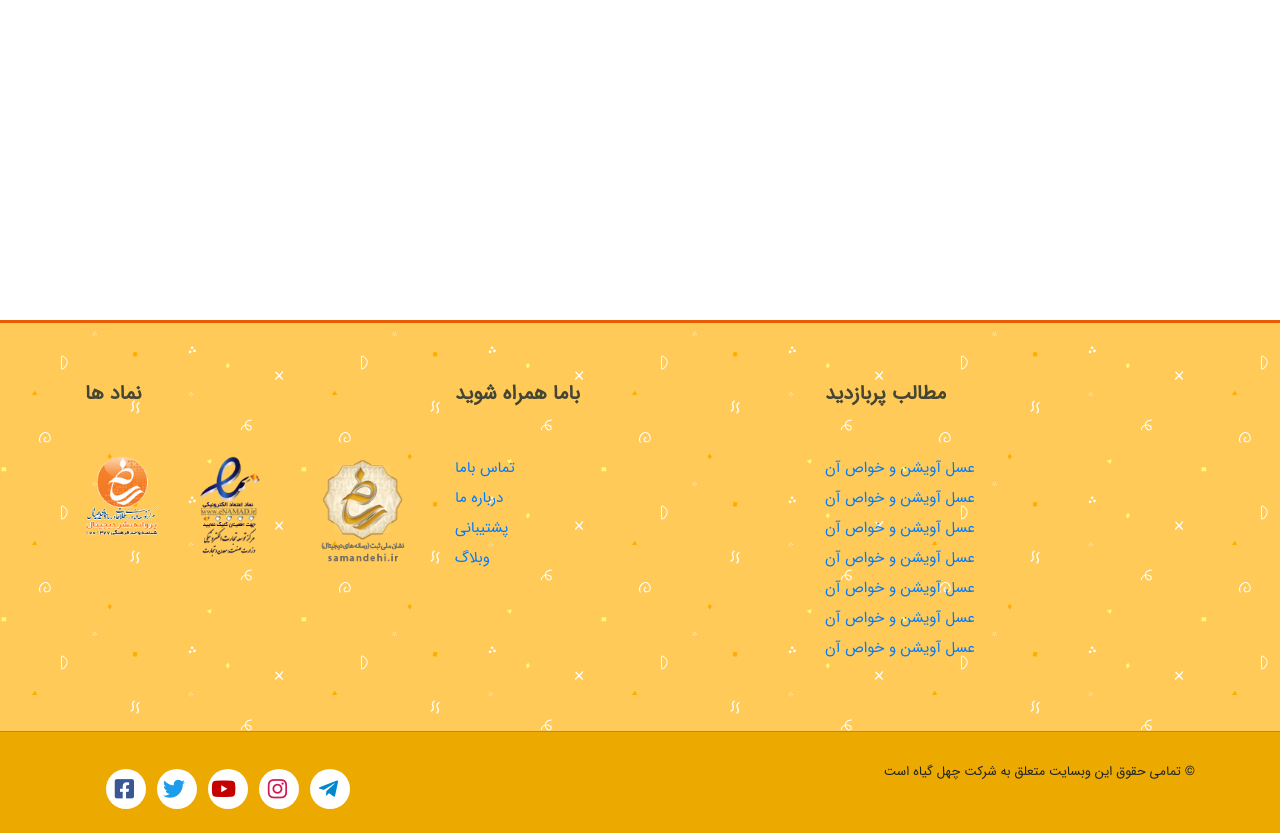
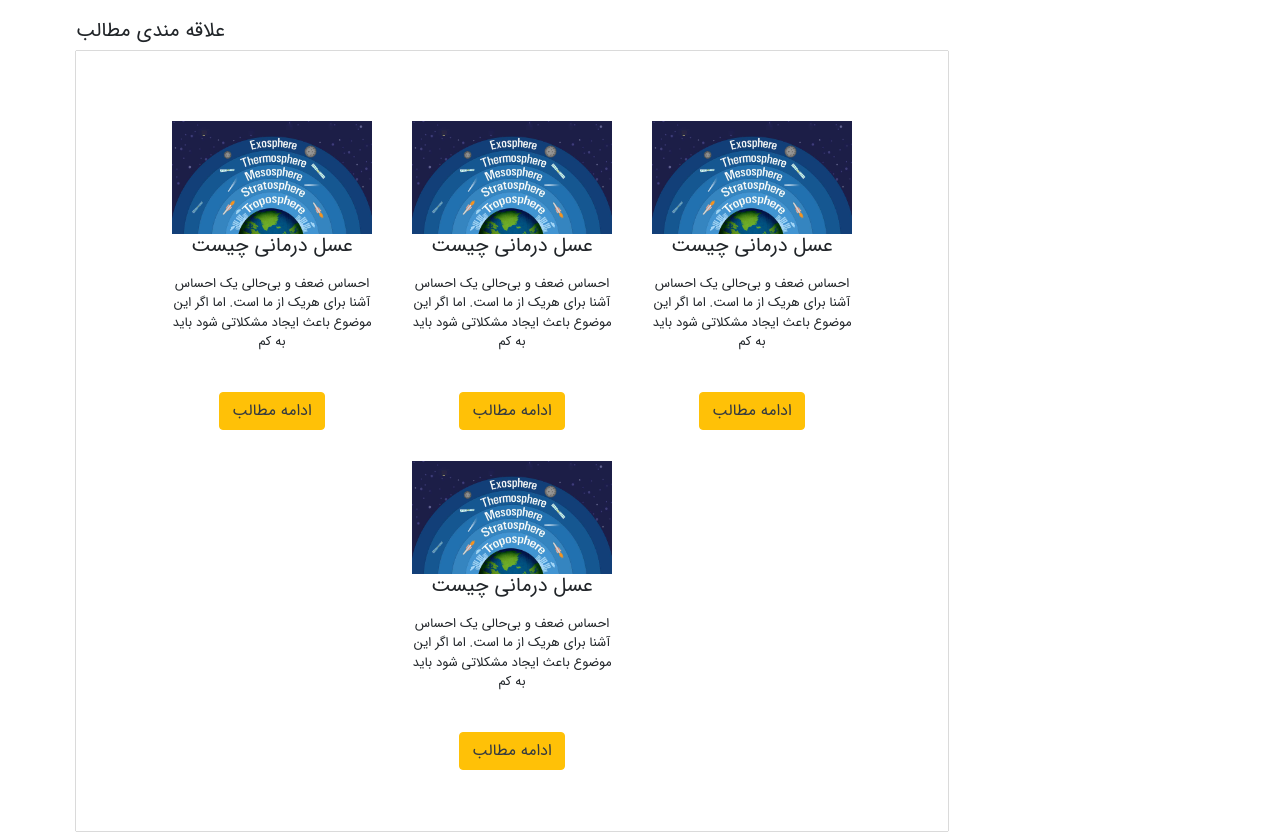
Before and after one commit to miladmohammadi82/afraalian-vue-cli, a Vue app: page /profile/likes in a window 1280 px wide. Shown: the part 680-1513 px from the top of the page. Built offline with nearby package versions, Linux system fonts and the light colour scheme.

Commit message:
complate likes page and start comment page

```diff
--- a/src/components/auth/userEnterFace/page/likes.vue
+++ b/src/components/auth/userEnterFace/page/likes.vue
@@ -50,7 +50,65 @@
             </div>
         </div>
         <div class="blogs-like col-lg-12">
-
+            <h5>علاقه مندی مطالب</h5>
+            <div class="section-blog-like">
+                <div class="blog-like">
+                    <img src="./../../../../assets/layares-of-atmosphere.jpg" class="w-100" alt="">
+                    <div class="title-blog">
+                        <h5 class="text-center">عسل درمانی چیست</h5>
+                    </div>
+                    <div class="desciption-blog text-center pt-2">
+                        <p class="" style="font-size: small;">
+                            احساس ضعف و بی‌حالی یک احساس آشنا برای هریک از ما است. اما اگر این موضوع باعث ایجاد مشکلاتی شود باید به  کم
+                        </p>
+                    </div>
+                    <div class="text-center pt-4">
+                        <button class="btn btn-warning text-dark">ادامه مطالب</button>
+                    </div>
+                </div>
+                <div class="blog-like">
+                    <img src="./../../../../assets/layares-of-atmosphere.jpg" class="w-100" alt="">
+                    <div class="title-blog">
+                        <h5 class="text-center">عسل درمانی چیست</h5>
+                    </div>
+                    <div class="desciption-blog text-center pt-2">
+                        <p class="" style="font-size: small;">
+                            احساس ضعف و بی‌حالی یک احساس آشنا برای هریک از ما است. اما اگر این موضوع باعث ایجاد مشکلاتی شود باید به  کم
+                        </p>
+                    </div>
+                    <div class="text-center pt-4">
+                        <button class="btn btn-warning text-dark">ادامه مطالب</button>
+                    </div>
+                </div>
+                <div class="blog-like">
+                    <img src="./../../../../assets/layares-of-atmosphere.jpg" class="w-100" alt="">
+                    <div class="title-blog">
+                        <h5 class="text-center">عسل درمانی چیست</h5>
+                    </div>
+                    <div class="desciption-blog text-center pt-2">
+                        <p class="" style="font-size: small;">
+                            احساس ضعف و بی‌حالی یک احساس آشنا برای هریک از ما است. اما اگر این موضوع باعث ایجاد مشکلاتی شود باید به  کم
+                        </p>
+                    </div>
+                    <div class="text-center pt-4">
+                        <button class="btn btn-warning text-dark">ادامه مطالب</button>
+                    </div>
+                </div>
+                <div class="blog-like">
+                    <img src="./../../../../assets/layares-of-atmosphere.jpg" class="w-100" alt="">
+                    <div class="title-blog">
+                        <h5 class="text-center">عسل درمانی چیست</h5>
+                    </div>
+                    <div class="desciption-blog text-center pt-2">
+                        <p class="" style="font-size: small;">
+                            احساس ضعف و بی‌حالی یک احساس آشنا برای هریک از ما است. اما اگر این موضوع باعث ایجاد مشکلاتی شود باید به  کم
+                        </p>
+                    </div>
+                    <div class="text-center pt-4">
+                        <button class="btn btn-warning text-dark">ادامه مطالب</button>
+                    </div>
+                </div>
+            </div>
         </div>
       </div>
   </div>
```
Also changed, not shown: src/css/app.css.
